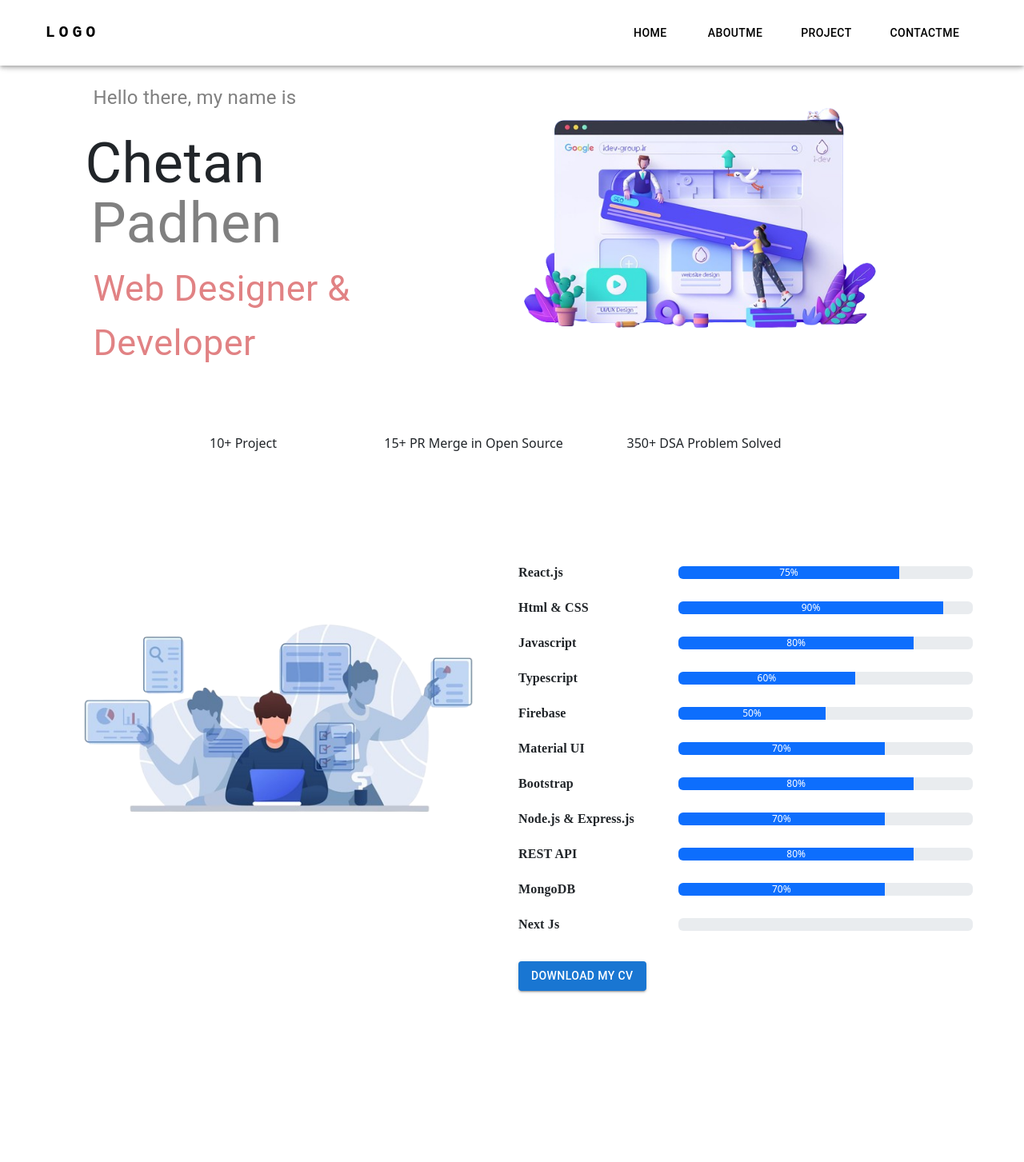
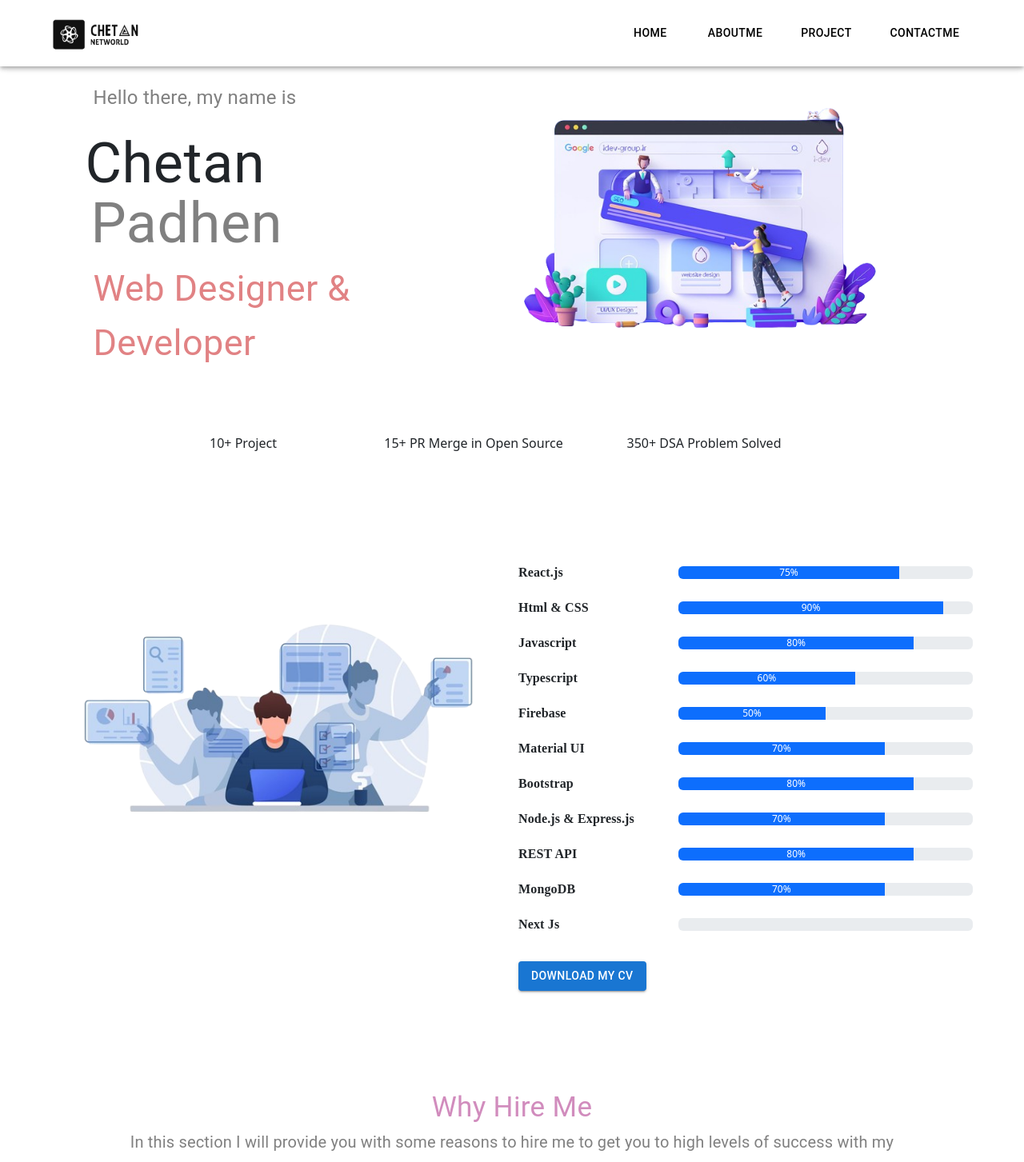
Before and after one commit to Chetax/My-Portfolio, a React (Create React App) app: page / in a window 1280 px wide. Shown: the top 1453 px of the page at 80% size. Before the commit the page ends 1359 px from the top, so only its background shows below. Built offline with nearby package versions, Linux system fonts and the light colour scheme.

Commit message:
Addded Logo

```diff
--- a/src/Components/Home/Home.jsx
+++ b/src/Components/Home/Home.jsx
@@ -1,5 +1,6 @@
 import React, { useState, useEffect } from "react";
 import { Container, Grid, Typography } from "@mui/material";
+import Hire from '../WhyHireMe/Hire';
 import Programming from "../ProgrammingSkill/Programming";
 import Homeimg from './Homeimg.png';
 import './Home.css';
@@ -61,6 +62,7 @@ function Home() {
        <Grid item  xs={12}  sm={3} md={3} lg={3} xl={3} textAlign={"center"}>{showdiv3&&<div data-aos-once="true" data-aos="fade-up">350+ DSA Problem Solved</div> }</Grid>
         </Grid>
 <Programming/>
+<Hire/>
     </Container>
   );
 }
--- a/src/Components/Navbar/Navbar.jsx
+++ b/src/Components/Navbar/Navbar.jsx
@@ -10,6 +10,7 @@ import Menu from '@mui/material/Menu';
 import MenuItem from '@mui/material/MenuItem';
 import Aos from 'aos';
 import 'aos/dist/aos.css';
+import logo from './logo3.png';
 import { useEffect, useRef } from "react";
 import {NavLink } from 'react-router-dom';
 import { Button } from '@mui/material';
@@ -51,7 +52,7 @@ function Navbar() {
               textDecoration: 'none',
             }}
           >
-            LOGO
+         <img src={logo} style={{width:"125px"}}></img>
           </Typography>
 
           <Box sx={{ flexGrow: 1 }} />
--- /dev/null
+++ b/src/Components/WhyHireMe/Hire.jsx
@@ -0,0 +1,12 @@
+import { Box, Typography } from "@mui/material";
+
+function Hire() {
+    return ( <>
+    <Box sx={{pt:15}}>
+<Typography sx={{textAlign:'center',color:'#d18cbd',fontSize:35}}>Why Hire Me </Typography>
+<Typography variant="subtitle1" sx={{textAlign:'center',fontSize:20,color:'gray'}}>In this section I will provide you with some reasons to hire me to get you to high levels of success with my <br></br> services.</Typography>
+</Box>
+    </> );
+}
+
+export default Hire;
```
Also changed, not shown: src/Components/Navbar/logo3.png (added).
